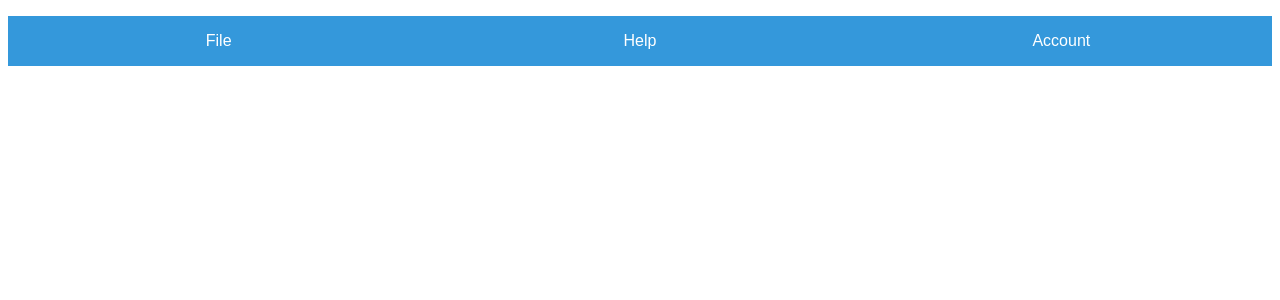
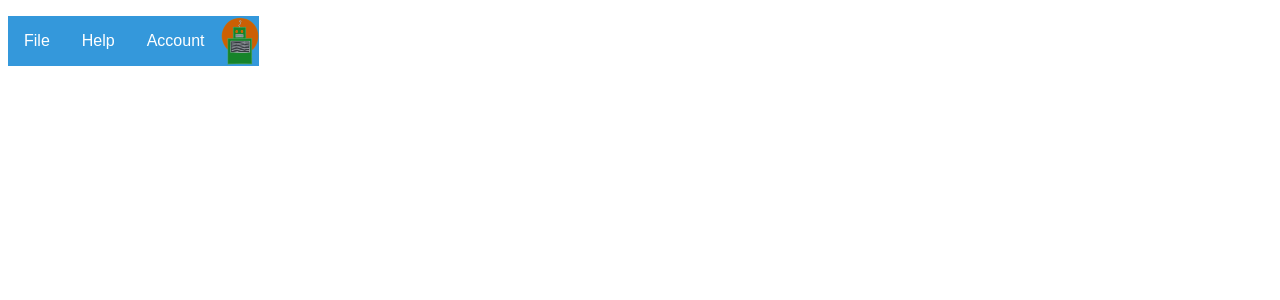
Before and after one commit to tdep/tadlab, a React (Vite) app in the folder user-interface/: page / in a window 1280 px wide. Shown: the top 300 px of the page. Built offline with nearby package versions, Linux system fonts and the light colour scheme.

Commit message:
working on login functionality / avatar

```diff
--- a/user-interface/src/app/Navbar.jsx
+++ b/user-interface/src/app/Navbar.jsx
@@ -1,13 +1,11 @@
 import React from 'react'
-import { Link } from 'react-router-dom'
 import { FileDropdowns } from '../features/modals/file/FileDropdowns'
-
-import { Counter } from '../features/modals/Counter'
-import '../styling/Navbar.css'
 import { HelpDropdowns } from '../features/modals/help/HelpDropdowns'
 import { AccountDropdowns } from '../features/modals/account/AccountDropdowns'
+import '../styling/Navbar.css'
 
 export const Navbar = () => {
+
 
   // When the user clicks on the button, toggle between hiding
   // and showing the dropdown content
@@ -36,12 +34,15 @@ export const Navbar = () => {
       }
     }
   }
+
+
   return (
     <>
       <nav>
         <section>
           <div className="navContent">
             <div className="navMenu">
+              <div className="fileContainer">
                 <button id="fileMenu" onClick={handleFileMenu} className="dropbtn">File</button>
                 <div id="fileDropdown" className="dropdown-content">
                   <FileDropdowns />
@@ -52,13 +53,26 @@ export const Navbar = () => {
                     <p></p>
                   </label>
                 </div>
+              </div>
+              <div className="helpContainer">
                 <button id="helpMenu" onClick={handleHelpMenu} className="dropbtn">Help</button>
                 <div id="helpDropdown" className="dropdown-content">
                   <HelpDropdowns />
                 </div>
-              <button id="accountMenu" onClick={handleAccountMenu} className="dropbtn">Account</button>
+              </div>
+              <div className="accountContainer">
+                <button
+                  id="accountMenu"
+                  onClick={handleAccountMenu}
+                  className="dropbtn">
+                  Account
+                </button>
+                <div className="avatarContainer">
+                  <img id="avatar" src='../src/assets/avatar1.png' />
+                </div>
                 <div id="accountDropdown" className="dropdown-content">
                   <AccountDropdowns />
+                </div>
               </div>
             </div>
           </div>
--- a/user-interface/src/features/modals/account/AccountDropdowns.jsx
+++ b/user-interface/src/features/modals/account/AccountDropdowns.jsx
@@ -1,6 +1,7 @@
 import React from 'react'
 import { useDispatch } from 'react-redux'
 import { openModal } from '../modalSlice'
+
 import '../../../styling/Modals.css'
 
 export function AccountDropdowns() {
--- a/user-interface/src/features/modals/account/Login.jsx
+++ b/user-interface/src/features/modals/account/Login.jsx
@@ -1,7 +1,7 @@
 import React, { useEffect, useState } from "react"
 import { useDispatch, useSelector } from "react-redux"
 import { closeModal } from "../modalSlice"
-import { loginUser } from "../loginSlice"
+import { loginUser, loginTrigger } from "../loginSlice"
 import '../../../styling/Modals.css'
 
 function Login() {
@@ -9,10 +9,8 @@ function Login() {
     email: "",
     password: ""
   })
-  const [userData, setUserData] = useState({
-    id: "",
-    username: ""
-  })
+
+  let user
 
   const dispatch = useDispatch()
   const item = useSelector((state) => state.modal.value)
@@ -31,7 +29,8 @@ function Login() {
   }
 
   const setLogin = () => {
-    dispatch(loginUser({ id: userData.id, username: userData.username, email: loginState.email, password: loginState.password }))
+    dispatch(loginUser({ id: user.id, username: user.username, email: loginState.email, password: loginState.password, loggedIn: true }))
+    console.log(loginTrigger())
   }
 
   const handleSubmit = (e) => {
@@ -47,11 +46,10 @@ function Login() {
       })
       let res = await req.json()
       if (req.ok) {
-        let user = { "id": res.user.id, "username": res.user.username}
-        setUserData(user) //local state
+        user = { "id": res.user.id, "username": res.user.username}
         setLogin() //redux state
 
-        console.log("logged in:", userData)
+        // console.log("logged in:", user)
         handleModalClose()
       } else {
         console.log(res.error)
--- a/user-interface/src/features/modals/loginSlice.js
+++ b/user-interface/src/features/modals/loginSlice.js
@@ -8,22 +8,30 @@ export const loginSlice = createSlice({
       id: "",
       username: "",
       email: "",
-      password: ""
+      password: "",
+      loggedIn: false,
     }
   },
   reducers: {
     loginUser: (state, action) => {
       state.value = action.payload
+      console.log(state.value)
     },
     logoutUser: (state, action) => {
       state.value = action.payload
+    },
+    loginTrigger: (state,action) => {
+      state.value = action.payload
+      console.log(state.value.loggedIn)
+      return(state.value.loggedIn)
     }
   }
 })
 
 export const {
   loginUser,
-  logoutUser
+  logoutUser,
+  loginTrigger
 } = loginSlice.actions
 
 export default loginSlice.reducer
--- a/user-interface/src/styling/Navbar.css
+++ b/user-interface/src/styling/Navbar.css
@@ -2,6 +2,35 @@
 .navMenu {
   display: flex;
   flex-direction: row;
+}
+
+.fileContainer {
+  display: flex;
+  flex-direction: row;
+}
+
+.helpContainer {
+  display: flex;
+  flex-direction: row;
+}
+
+.accountContainer {
+  display: flex;
+  flex-direction: row;
+}
+
+.avatarContainer {
+  display: flex;
+  background-color: #3498DB;
+  margin-top: 8px;
+  margin-bottom: 8px;
+  justify-content: center;
+  align-items: center;
+
+}
+#avatar {
+  height: 48px;
+  width: auto;
 }
 
 /* Dropdown Button */
```
Lines whose indentation alone changed are shown as unchanged.
